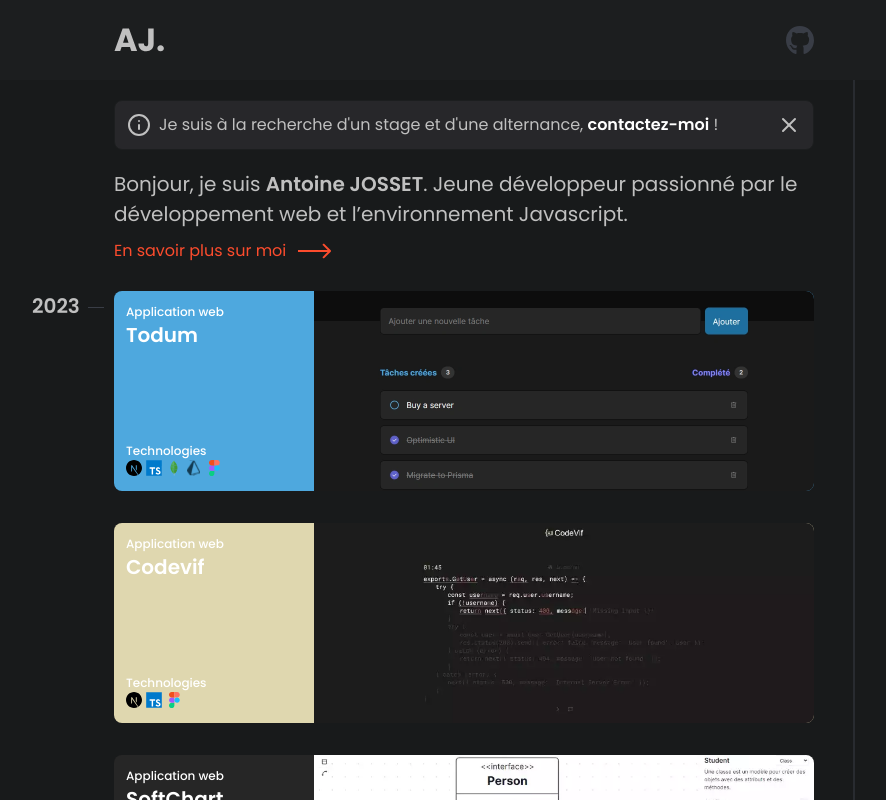
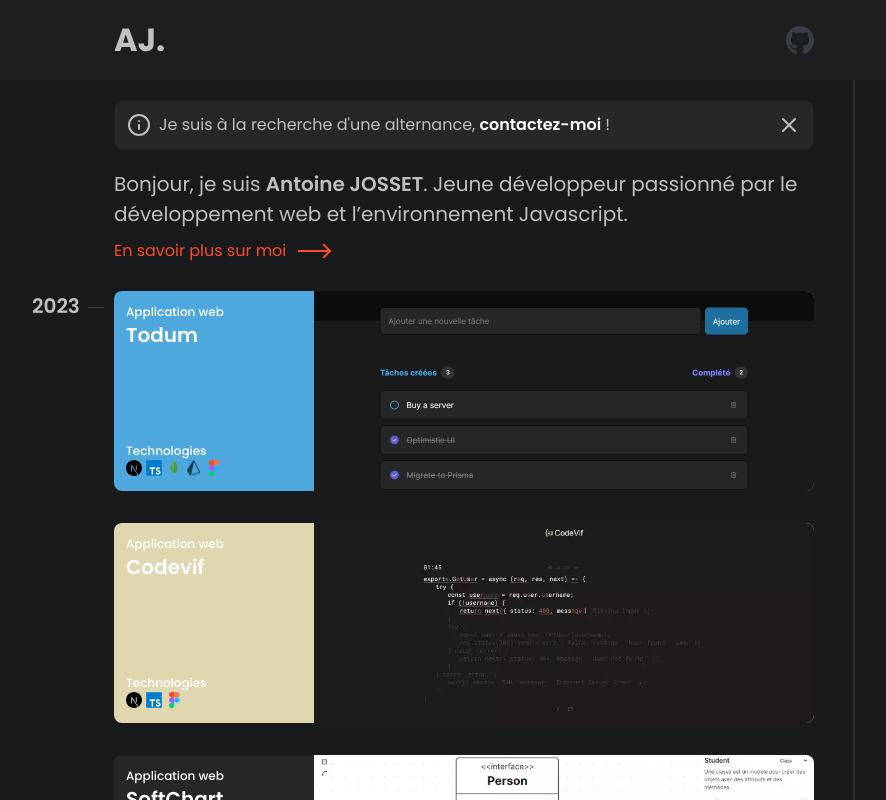
Before and after one commit to aBgAmeuR/Portfolio, a Next.js app: page / in a window 1280 px wide. Shown: the top 800 px of the page, without its empty margins (176-1062 px from the left). Built offline with nearby package versions, Linux system fonts and the light colour scheme.

Commit message:
Mise à jour du texte dans la boîte d'informations

```diff
--- a/src/app/page.tsx
+++ b/src/app/page.tsx
@@ -12,7 +12,7 @@ export default function Home() {
       <div className="App">
         <Header />
         <InfoBox>
-          <p>Je suis à la recherche d'un stage et d'une alternance, <a href="mailto:antoine.josset35@gmail.com" target='_blank'>contactez-moi</a> !</p>
+          <p>Je suis à la recherche d'une alternance, <a href="mailto:antoine.josset35@gmail.com" target='_blank'>contactez-moi</a> !</p>
         </InfoBox>
         <section id="section1">
           <p className="desc" role="mainDesc" dangerouslySetInnerHTML={{ __html: data.desc }} />
```
